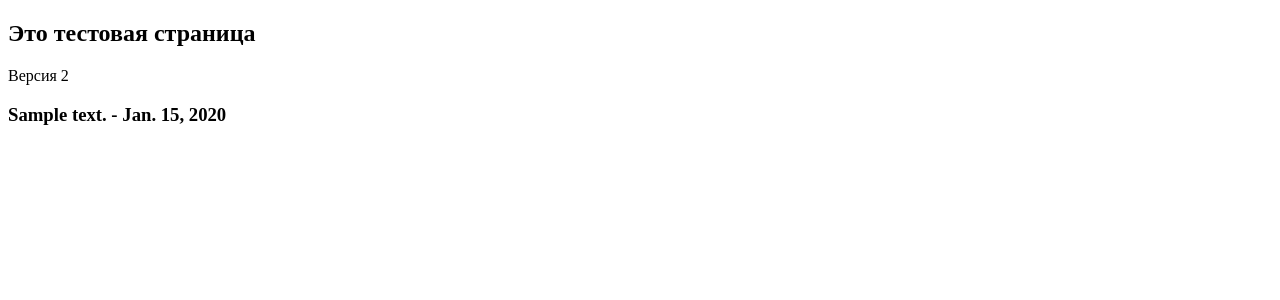
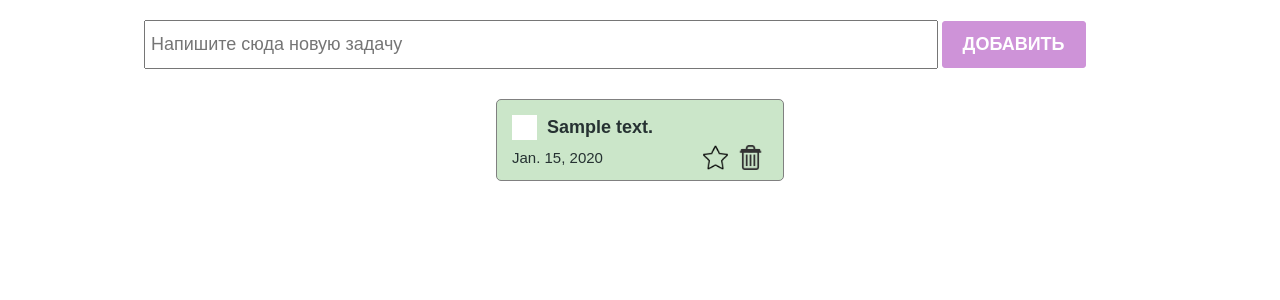
Before and after one commit to jibeknk/todopython, a Django app: page /test/ in a window 1280 px wide. Shown: the top 300 px of the page. Run offline with Django 3.2, Linux system fonts and the light colour scheme; tables that the repository leaves empty hold one stand-in row (values such as "Sample post").

Commit message:
connected styles to todo list

```diff
--- a/main/templates/test.html
+++ b/main/templates/test.html
@@ -1,16 +1,43 @@
+{% load static %}
 <!DOCTYPE html>
 <html lang="en">
 <head>
     <meta charset="UTF-8">
     <meta http-equiv="X-UA-Compatible" content="IE=edge">
     <meta name="viewport" content="width=device-width, initial-scale=1.0">
-    <title>Document</title>
+    <title>Todo</title>
+    <!-- <link rel="stylesheet" href="./styles/index.css" /> -->
+    <link rel="stylesheet" href="{% static 'styles/index.css' %}" />
+    <!-- <link rel="stylesheet", href="./styles/checkbox.css" /> -->
+    <link rel="stylesheet", href="{% static 'styles/checkbox.css' %}" />
 </head>
 <body>
-    <h2>Это тестовая страница</h2>
-    <div>Версия 2</div>
-    {% for todo in todo_list %}
-        <h3>{{ todo.text }} - {{ todo.created_at }}</h3>
-    {% endfor %}
+    <section>
+        <div class="create_container">
+            <input class="create_input" type="text" placeholder="Напишите сюда новую задачу">
+            <button class="create_button">Добавить</button>
+        </div>
+        <div class="todo_container">
+
+            {% for todo in todo_list %}
+            <div class="todo_item">
+                <div class="todo_item_header">
+                    <label class="checkbox_container">
+                        <input type="checkbox">
+                        <span class="checkmark"></span>
+                    </label>
+                    <h4>{{ todo.text }}</h4>
+                </div>
+                <div class="todo_item_footer">
+                    <p>{{ todo.created_at }}</p>
+                    <div class="action_button">
+                        <img src="./icons/unmarked.png">
+                        <img src="./icons/delete.png">
+                    </div>
+                </div>
+            </div>
+        {% endfor %}
+        </div>
+    </section>
 </body>
 </html>
```
